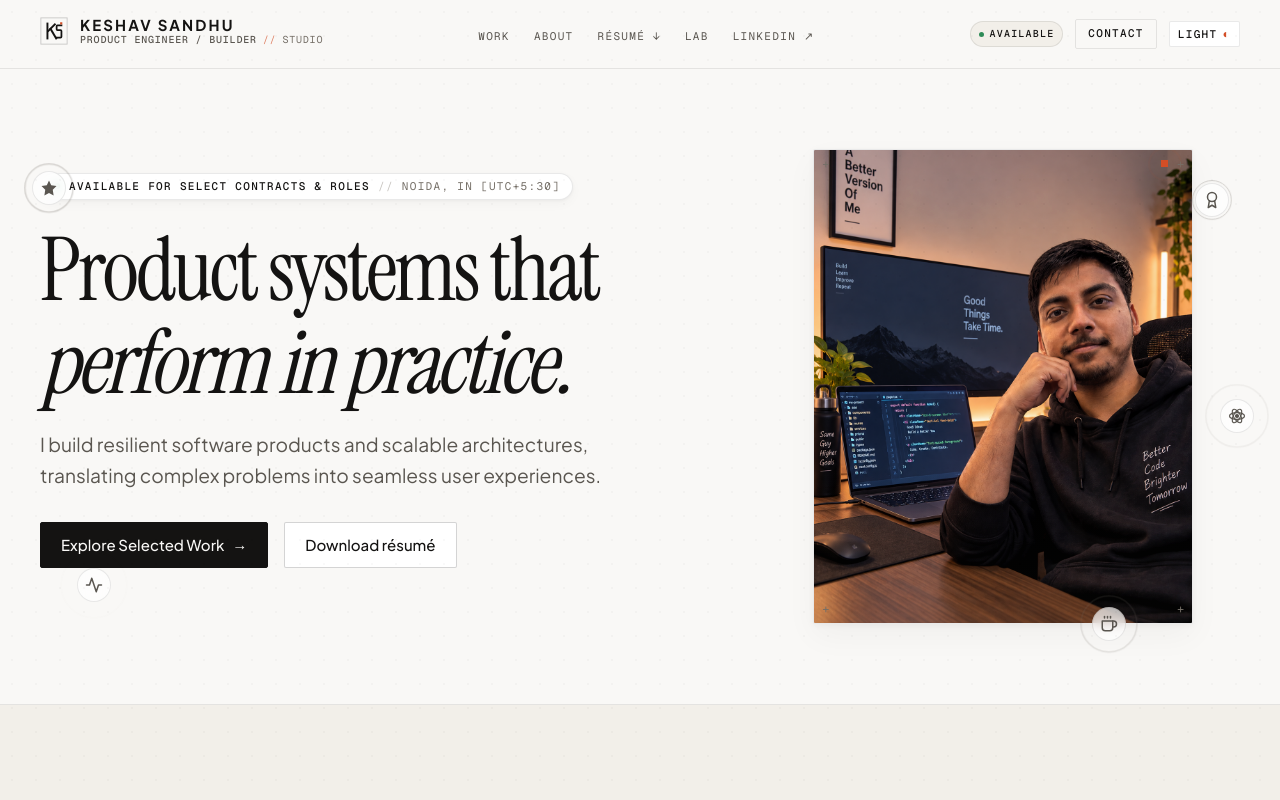
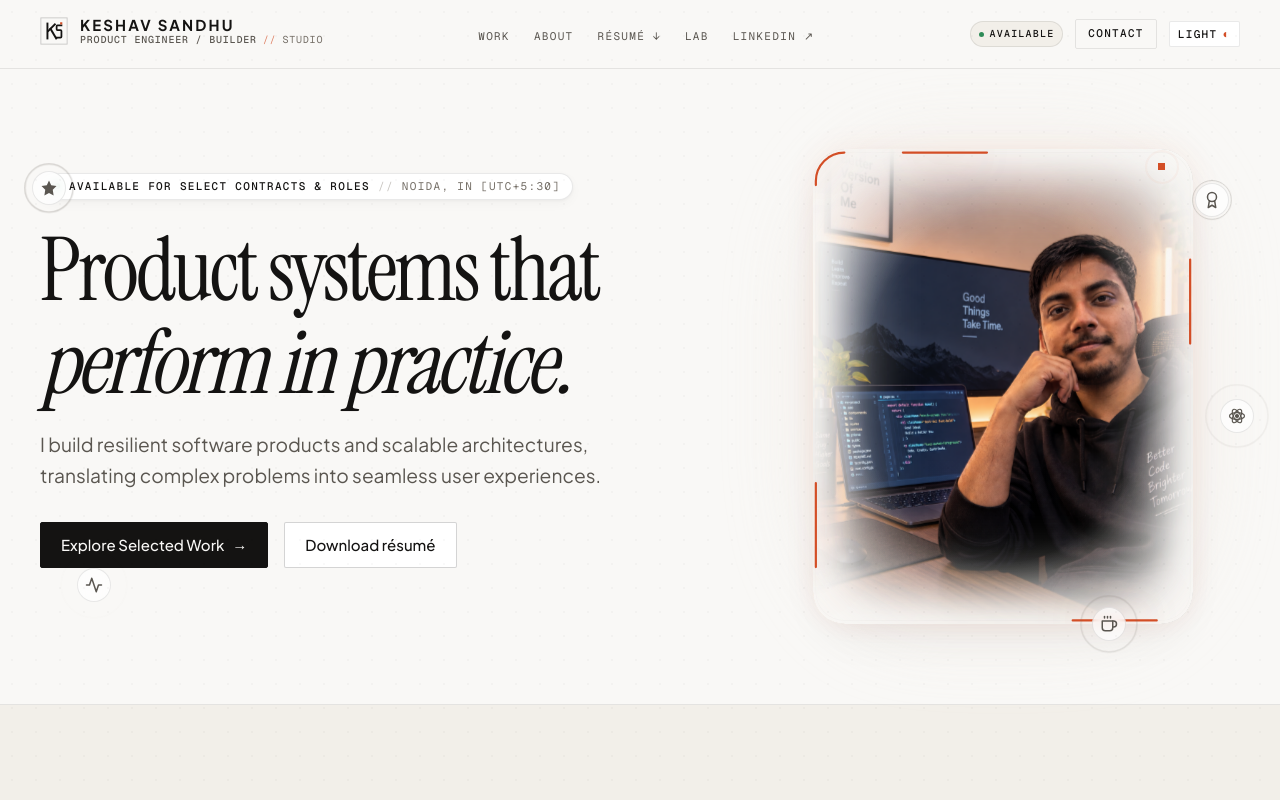
Before and after one commit to keshav-star/keshav-sandhu-portfolio, a Next.js app: page / in a window 1280 px wide. Shown: the top 800 px of the page. Built offline with nearby package versions, Linux system fonts and the light colour scheme; no server answers.

Commit message:
feat: enhance PersonalPortrait component with ambient backlighting and animated border beam

```diff
--- a/src/components/ui/PersonalPortrait.module.css
+++ b/src/components/ui/PersonalPortrait.module.css
@@ -24,26 +24,84 @@
 }
 
 /* ==========================================================================
+   AMBIENT BACKLIGHT LAYER
+   Soft warm halo that seamlessly melts image perimeter into canvas background
+   ========================================================================== */
+.ambientBacklight {
+  position: absolute;
+  inset: -24px;
+  border-radius: 44px;
+  background: radial-gradient(
+    ellipse 80% 80% at 50% 50%,
+    rgba(211, 78, 38, 0.24) 0%,
+    rgba(240, 140, 90, 0.16) 38%,
+    rgba(235, 230, 222, 0.45) 62%,
+    transparent 78%
+  );
+  filter: blur(42px);
+  opacity: 0.8;
+  pointer-events: none;
+  z-index: 1;
+  transition: opacity 500ms ease, transform 500ms ease, filter 500ms ease;
+  transform: scale(0.96);
+  animation: backlightBreathe 7s ease-in-out infinite;
+}
+
+[data-theme="dark"] .ambientBacklight {
+  background: radial-gradient(
+    ellipse 80% 80% at 50% 50%,
+    rgba(211, 78, 38, 0.34) 0%,
+    rgba(240, 140, 90, 0.18) 40%,
+    rgba(34, 30, 28, 0.6) 65%,
+    transparent 80%
+  );
+  filter: blur(46px);
+}
+
+.containerActive .ambientBacklight,
+.interactiveContainer:hover .ambientBacklight,
+.figure:hover .ambientBacklight {
+  opacity: 1;
+  filter: blur(52px);
+  transform: scale(1.08);
+}
+
+@keyframes backlightBreathe {
+  0%, 100% {
+    opacity: 0.7;
+    transform: scale(0.96);
+    filter: blur(40px);
+  }
+  50% {
+    opacity: 0.95;
+    transform: scale(1.03);
+    filter: blur(46px);
+  }
+}
+
+/* ==========================================================================
    PRIMARY LAYER: TRANSFORMING IMAGE FRAME
+   Blended seamlessly into background, with animated running border beam
    ========================================================================== */
 .frame {
   position: relative;
   z-index: 6; /* sits in front of idle icons */
   width: 100%;
   aspect-ratio: 4 / 5;
-  background-color: var(--bg-surface);
-  border: 1px solid var(--border-hairline);
-  border-radius: var(--radius-xs);
-  box-shadow: var(--shadow-card);
+  background-color: transparent;
+  border: none;
+  border-radius: 32px;
+  box-shadow:
+    0 20px 50px -15px rgba(20, 19, 18, 0.07),
+    0 0 35px -5px rgba(211, 78, 38, 0.1);
   overflow: hidden;
   cursor: pointer;
   outline: none;
+  animation: portraitFloating 7s ease-in-out infinite;
   transition:
-    transform 450ms cubic-bezier(0.34, 1.56, 0.64, 1),
-    border-radius 450ms cubic-bezier(0.34, 1.56, 0.64, 1),
-    border-color var(--duration-fast) var(--ease-mechanical),
-    box-shadow 450ms cubic-bezier(0.34, 1.56, 0.64, 1);
-  transform: scale(1) translateY(0) rotate(0deg);
+    transform 500ms cubic-bezier(0.34, 1.56, 0.64, 1),
+    border-radius 500ms cubic-bezier(0.34, 1.56, 0.64, 1),
+    box-shadow 500ms cubic-bezier(0.34, 1.56, 0.64, 1);
 }
 
 .interactiveContainer:focus-visible .frame {
@@ -52,45 +110,125 @@
 }
 
 .containerActive .frame,
+.interactiveContainer:hover .frame,
+.figure:hover .frame,
 .frameActive {
-  border-radius: 18px 6px 20px 6px;
-  transform: scale(1.015) translateY(-4px) rotate(0.4deg);
-  border-color: rgba(211, 78, 38, 0.35);
+  border-radius: 36px 20px 38px 22px;
+  transform: translateY(-8px) scale(1.02);
   box-shadow:
-    0 20px 42px -10px rgba(20, 19, 18, 0.16),
-    0 0 0 1px rgba(211, 78, 38, 0.2);
+    0 26px 56px -12px rgba(20, 19, 18, 0.14),
+    0 0 48px -2px rgba(211, 78, 38, 0.3);
+}
+
+@keyframes portraitFloating {
+  0%, 100% {
+    transform: translateY(0px) rotate(0deg);
+  }
+  50% {
+    transform: translateY(-6px) rotate(0.35deg);
+  }
+}
+
+/* ──────────────────────────────────────────────────────────────────────────
+   RUNNING ANIMATED BEAM SVG AROUND FRAME PERIMETER
+   Traces the border continuously, accelerates and glows brighter on hover
+   ────────────────────────────────────────────────────────────────────────── */
+.borderRunningSvg {
+  position: absolute;
+  inset: 0;
+  width: 100%;
+  height: 100%;
+  pointer-events: none;
+  z-index: 9;
+  border-radius: inherit;
+  overflow: visible;
+}
+
+.borderTrack {
+  fill: none;
+  stroke: var(--border-hairline);
+  stroke-width: 1px;
+  opacity: 0.22;
+  transition: opacity 300ms ease, stroke 300ms ease;
+}
+
+.containerActive .borderTrack,
+.interactiveContainer:hover .borderTrack,
+.figure:hover .borderTrack {
+  opacity: 0.6;
+  stroke: rgba(211, 78, 38, 0.35);
+}
+
+.borderBeam {
+  fill: none;
+  stroke: var(--color-accent);
+  stroke-width: 2.2px;
+  stroke-linecap: round;
+  stroke-dasharray: 22 78;
+  stroke-dashoffset: 0;
+  animation: runBeamAround 6s linear infinite;
+  filter:
+    drop-shadow(0 0 5px rgba(211, 78, 38, 0.8))
+    drop-shadow(0 0 10px rgba(211, 78, 38, 0.4));
+  transition:
+    stroke-width 300ms ease,
+    filter 300ms ease,
+    animation-duration 300ms ease;
+}
+
+.containerActive .borderBeam,
+.interactiveContainer:hover .borderBeam,
+.figure:hover .borderBeam {
+  stroke-width: 3.2px;
+  animation-duration: 2.4s; /* runs faster and more energetic on hover! */
+  filter:
+    drop-shadow(0 0 8px rgba(211, 78, 38, 1))
+    drop-shadow(0 0 18px rgba(211, 78, 38, 0.7));
+}
+
+@keyframes runBeamAround {
+  from {
+    stroke-dashoffset: 0;
+  }
+  to {
+    stroke-dashoffset: -100;
+  }
 }
 
 /* Corner Crosshairs */
 .crosshair {
   position: absolute;
   font-family: var(--font-mono);
-  font-size: 12px;
+  font-size: 11px;
   color: var(--text-tertiary);
   line-height: 1;
   user-select: none;
-  z-index: 7;
-  transition: color var(--duration-fast) var(--ease-mechanical);
+  z-index: 10;
+  opacity: 0;
+  transition: color var(--duration-fast) var(--ease-mechanical), opacity 300ms ease;
 }
 
-.containerActive .crosshair {
+.containerActive .crosshair,
+.interactiveContainer:hover .crosshair,
+.figure:hover .crosshair {
   color: var(--color-accent);
+  opacity: 0.7;
 }
 
-.tl { top: 8px; left: 8px; }
-.tr { top: 8px; right: 8px; }
-.bl { bottom: 8px; left: 8px; }
-.br { bottom: 8px; right: 8px; }
+.tl { top: 14px; left: 14px; }
+.tr { top: 14px; right: 14px; }
+.bl { bottom: 14px; left: 14px; }
+.br { bottom: 14px; right: 14px; }
 
 /* Signature Terracotta Registration Pip */
 .signaturePip {
   position: absolute;
-  top: 10px;
-  right: 24px;
+  top: 14px;
+  right: 28px;
   width: 7px;
   height: 7px;
   background-color: var(--color-accent);
-  z-index: 8;
+  z-index: 11;
   outline: none;
   display: flex;
   align-items: center;
@@ -118,25 +256,54 @@
   transform: scale(1.25);
 }
 
-/* Image Rendering */
+/* Image Rendering & Feathered Perimeter Blend */
 .imageWrapper {
   position: relative;
   width: 100%;
   height: 100%;
+  border-radius: inherit;
+  overflow: hidden;
+  /* Feathered radial mask dissolving all 4 borders into transparent canvas */
+  mask-image: radial-gradient(
+    ellipse 82% 82% at 50% 50%,
+    black 42%,
+    rgba(0, 0, 0, 0.85) 65%,
+    rgba(0, 0, 0, 0.35) 82%,
+    transparent 100%
+  );
+  -webkit-mask-image: radial-gradient(
+    ellipse 82% 82% at 50% 50%,
+    black 42%,
+    rgba(0, 0, 0, 0.85) 65%,
+    rgba(0, 0, 0, 0.35) 82%,
+    transparent 100%
+  );
 }
 
 .image {
   object-fit: cover;
   filter: contrast(1.03) brightness(0.98);
   transition:
-    transform 480ms cubic-bezier(0.34, 1.56, 0.64, 1),
-    filter var(--duration-normal) var(--ease-mechanical);
-  transform: scale(1) rotate(0deg);
+    transform 650ms cubic-bezier(0.34, 1.56, 0.64, 1),
+    filter 450ms ease;
+  transform: scale(1.01);
+  animation: subtleImagePulse 14s ease-in-out infinite alternate;
 }
 
-.containerActive .image {
-  transform: scale(1.04) rotate(-0.4deg);
-  filter: contrast(1.05) brightness(1.01);
+@keyframes subtleImagePulse {
+  0% {
+    transform: scale(1.01);
+  }
+  100% {
+    transform: scale(1.035);
+  }
+}
+
+.containerActive .image,
+.interactiveContainer:hover .image,
+.figure:hover .image {
+  transform: scale(1.07) translateY(-2px);
+  filter: contrast(1.06) brightness(1.02);
 }
 
 .imageOverlay {
@@ -145,10 +312,27 @@
   background: linear-gradient(
     to bottom,
     transparent 65%,
-    rgba(20, 19, 18, 0.25) 100%
+    rgba(20, 19, 18, 0.22) 100%
   );
   pointer-events: none;
-  opacity: 0.7;
+  opacity: 0.6;
+}
+
+/* Inset vignette that seamlessly dissolves borders into canvas */
+.perimeterBlendOverlay {
+  position: absolute;
+  inset: 0;
+  pointer-events: none;
+  border-radius: inherit;
+  background: radial-gradient(
+    ellipse 82% 82% at 50% 50%,
+    transparent 45%,
+    var(--bg-canvas) 96%
+  );
+  box-shadow:
+    inset 0 0 36px 12px var(--bg-canvas),
+    inset 0 0 72px 28px var(--bg-canvas);
+  transition: opacity 350ms ease;
 }
 
 .monochrome {
@@ -172,7 +356,9 @@
   transition: z-index 0ms 350ms;
 }
 
-.containerActive .iconsOrbitLayer {
+.containerActive .iconsOrbitLayer,
+.interactiveContainer:hover .iconsOrbitLayer,
+.figure:hover .iconsOrbitLayer {
   z-index: 15; /* in front on hover */
   pointer-events: auto;
   transition: z-index 0ms 0ms;
@@ -217,6 +403,8 @@
 }
 
 .containerActive .popIconBtn,
+.interactiveContainer:hover .popIconBtn,
+.figure:hover .popIconBtn,
 .iconBtnActive {
   opacity: 1;
   visibility: visible;
@@ -240,57 +428,65 @@
 
 /* 1. LinkedIn (Top-Right outside) */
 .iconLinkedIn {
-  top: 14%;
-  right: 16px;
-  transform: translate(0, 0) scale(0.3);
+  top: 18%;
+  right: -24px;
+  transform: translate(-24px, 0) scale(0.3);
   transition-delay: 0ms;
 }
 
 .containerActive .iconLinkedIn,
+.interactiveContainer:hover .iconLinkedIn,
+.figure:hover .iconLinkedIn,
 .iconLinkedIn.iconBtnActive {
-  transform: translate(64px, -10px) scale(1);
+  transform: translate(32px, 0) scale(1);
   animation: hopAnim1 2.6s ease-in-out infinite 0.1s;
 }
 
 /* 2. Direct Email (Bottom-Right outside) */
 .iconEmail {
-  bottom: 18%;
-  right: 16px;
-  transform: translate(0, 0) scale(0.3);
+  bottom: 24%;
+  right: -24px;
+  transform: translate(-24px, 0) scale(0.3);
   transition-delay: 60ms;
 }
 
 .containerActive .iconEmail,
+.interactiveContainer:hover .iconEmail,
+.figure:hover .iconEmail,
 .iconEmail.iconBtnActive {
-  transform: translate(66px, 12px) scale(1);
+  transform: translate(32px, 0) scale(1);
   animation: hopAnim2 2.8s ease-in-out infinite 0.5s;
 }
 
 /* 3. Résumé (Top-Left outside) */
 .iconResume {
-  top: 14%;
-  left: 16px;
-  transform: translate(0, 0) scale(0.3);
+  top: 18%;
+  left: -24px;
+  transform: translate(24px, 0) scale(0.3);
   transition-delay: 40ms;
 }
 
 .containerActive .iconResume,
+.interactiveContainer:hover .iconResume,
+.figure:hover .iconResume,
 .iconResume.iconBtnActive {
-  transform: translate(-64px, -10px) scale(1);
+  transform: translate(-32px, 0) scale(1);
   animation: hopAnim3 2.7s ease-in-out infinite 0.3s;
 }
 
 /* 4. Direct Connect / Chat (Bottom-Left outside) */
 .iconContact {
-  bottom: 18%;
-  left: 16px;
-  transform: translate(0, 0) scale(0.3);
+  bottom: 24%;
+  left: -24px;
+  transform: translate(24px, 0) scale(0.3);
   transition-delay: 100ms;
 }
 
 .containerActive .iconContact,
+.interactiveContainer:hover .iconContact,
+.figure:hover .iconContact,
 .iconContact.iconBtnActive {
-  transform: translate(-66px, 12px) scale(1);
+  transform: translate(-32px, 0) scale(1);
   animation: hopAnim4 2.5s ease-in-out infinite 0.7s;
 }
 
@@ -300,37 +496,37 @@
    ────────────────────────────────────────────────────────────────────────── */
 @keyframes hopAnim1 {
   0%, 100% {
-    transform: translate(64px, -10px) scale(1);
+    transform: translate(32px, 0) scale(1);
   }
   50% {
-    transform: translate(64px, -19px) scale(1.05);
+    transform: translate(32px, -9px) scale(1.05);
   }
 }
 
 @keyframes hopAnim2 {
   0%, 100% {
-    transform: translate(66px, 12px) scale(1);
+    transform: translate(32px, 0) scale(1);
   }
   50% {
-    transform: translate(66px, 3px) scale(1.05);
+    transform: translate(32px, -8px) scale(1.05);
   }
 }
 
 @keyframes hopAnim3 {
   0%, 100% {
-    transform: translate(-64px, -10px) scale(1);
+    transform: translate(-32px, 0) scale(1);
   }
   50% {
-    transform: translate(-64px, -19px) scale(1.05);
+    transform: translate(-32px, -9px) scale(1.05);
   }
 }
 
 @keyframes hopAnim4 {
   0%, 100% {
-    transform: translate(-66px, 12px) scale(1);
+    transform: translate(-32px, 0) scale(1);
   }
   50% {
-    transform: translate(-66px, 3px) scale(1.05);
+    transform: translate(-32px, -8px) scale(1.05);
   }
 }
 
--- a/src/components/ui/PersonalPortrait.tsx
+++ b/src/components/ui/PersonalPortrait.tsx
@@ -78,16 +78,62 @@ export function PersonalPortrait({
       onMouseEnter={handleMouseEnter}
       onMouseLeave={handleMouseLeave}
     >
-      <div className={`${styles.interactiveContainer} ${isActive ? styles.containerActive : ""}`}>
+      <div
+        className={`${styles.interactiveContainer} ${isActive ? styles.containerActive : ""}`}
+        onMouseEnter={handleMouseEnter}
+        onMouseLeave={handleMouseLeave}
+      >
+        {/* Soft ambient backlight halo that blends image into the canvas */}
+        <div className={styles.ambientBacklight} aria-hidden="true" />
+
         {/* ================================================================
             PRIMARY LAYER: TRANSFORMING IMAGE FRAME
             ================================================================ */}
         <div
           className={`${styles.frame} ${isActive ? styles.frameActive : ""}`}
+          onClick={() => setIsActive((prev) => !prev)}
+          onMouseEnter={handleMouseEnter}
           tabIndex={0}
           role="region"
-          aria-label="Keshav Sandhu portrait. Hover to reveal contact icons."
+          aria-label="Keshav Sandhu portrait. Hover or tap to reveal contact icons."
         >
+          {/* Running animated beam around image border */}
+          <svg
+            className={styles.borderRunningSvg}
+            viewBox="0 0 100 100"
+            preserveAspectRatio="none"
+            aria-hidden="true"
+          >
+            <defs>
+              <linearGradient id="portraitBeamGradient" x1="0%" y1="0%" x2="100%" y2="100%">
+                <stop offset="0%" stopColor="var(--color-accent)" stopOpacity="1" />
+                <stop offset="50%" stopColor="#FF7A50" stopOpacity="0.95" />
+                <stop offset="100%" stopColor="var(--color-accent)" stopOpacity="0.15" />
+              </linearGradient>
+            </defs>
+            <rect
+              className={styles.borderTrack}
+              x="0.75"
+              y="0.75"
+              width="98.5"
+              height="98.5"
+              rx="7.5"
+              ry="6"
+              vectorEffect="non-scaling-stroke"
+            />
+            <rect
+              className={styles.borderBeam}
+              x="0.75"
+              y="0.75"
+              width="98.5"
+              height="98.5"
+              rx="7.5"
+              ry="6"
+              vectorEffect="non-scaling-stroke"
+              pathLength="100"
+            />
+          </svg>
+
           {/* Corner registration crosshairs */}
           <span className={`${styles.crosshair} ${styles.tl}`}>+</span>
           <span className={`${styles.crosshair} ${styles.tr}`}>+</span>
@@ -114,6 +160,8 @@ export function PersonalPortrait({
                 priority={priority}
               />
               <div className={styles.imageOverlay} />
+              {/* Perimeter vignette overlay to blend edges seamlessly into background */}
+              <div className={styles.perimeterBlendOverlay} />
             </div>
           ) : (
             <div className={styles.placeholderCanvas}>
```
